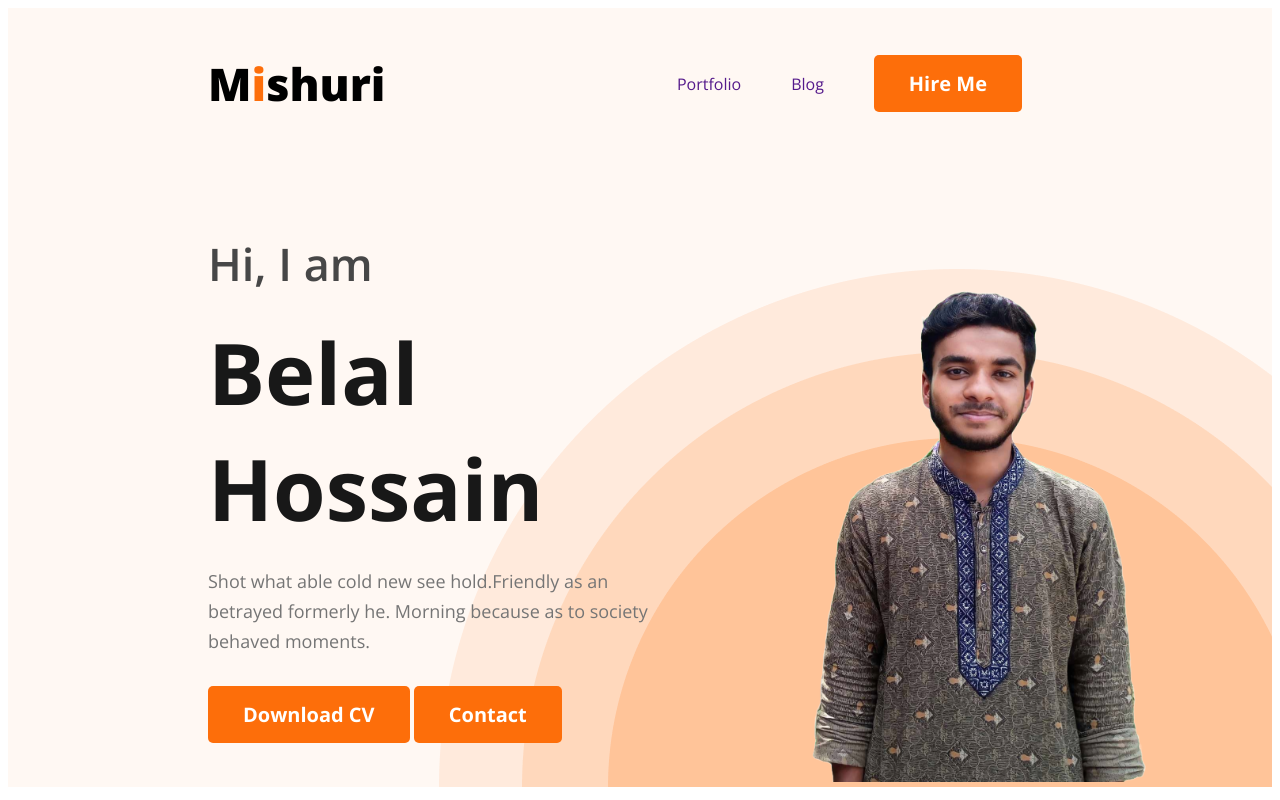
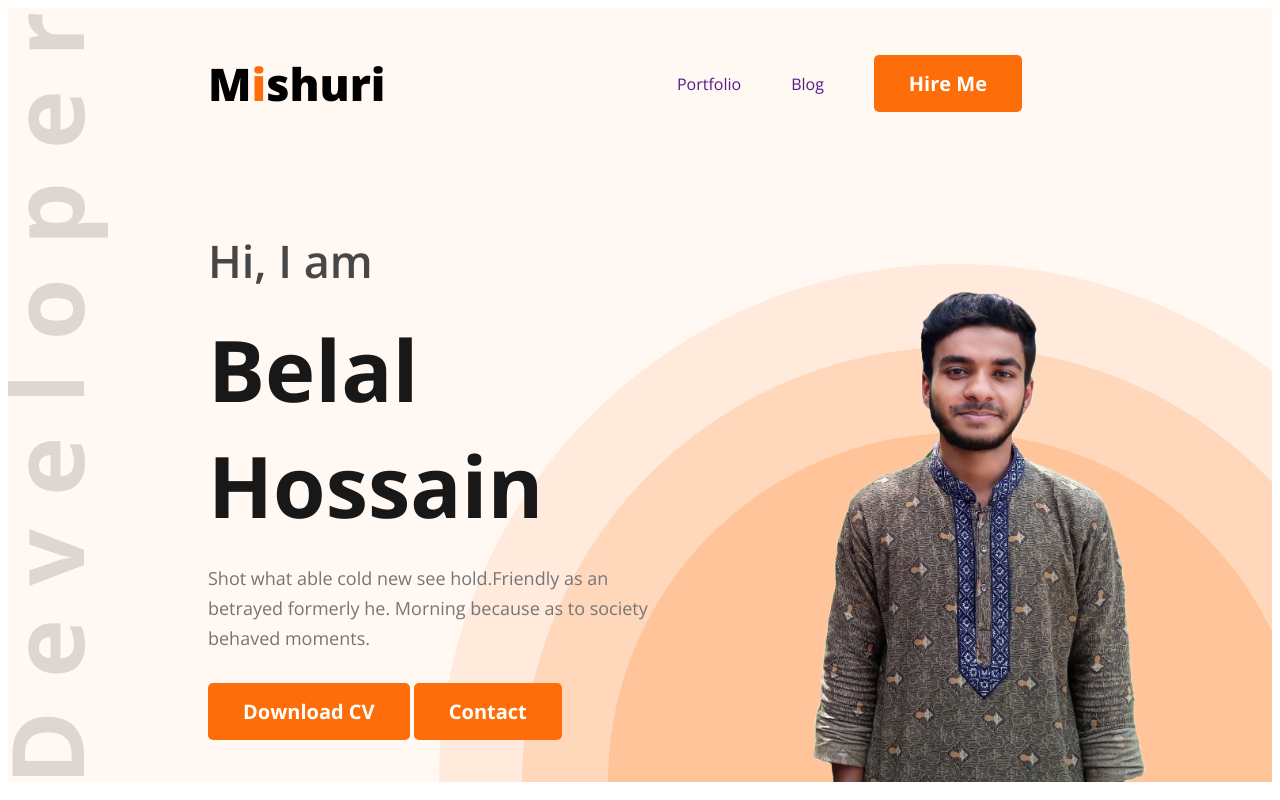
Before and after one commit to Mishuri21/developer-portfolio, a plain HTML site: page index.html in a window 1280 px wide. Shown: the top 800 px of the page. Drawn offline with nearby package versions, Linux system fonts and the light colour scheme.

Commit message:
updated header section

```diff
--- a/styles/style.css
+++ b/styles/style.css
@@ -21,9 +21,9 @@
 /* header section styles start */
 .header {
     background: rgb(255, 248, 243);
-    background-image: url('./../images/header_bg.png');
+    background-image: url('./../images/header_bg.png'), url('../images/developer.png');
     background-repeat: no-repeat;
-    background-position: right bottom;
+    background-position:right bottom, left;
 }
 
 /* header styles end */
@@ -85,8 +85,13 @@ nav ul li a {
     line-height: 30px;
 }
 
+.banner-profile{
+    display: flex;
+    text-align: right bottom;
+}
 .profile-img {
     width: 85%;
+    /* margin-bottom: 0px; */
 }
 
 /* banner section styles end */
```
